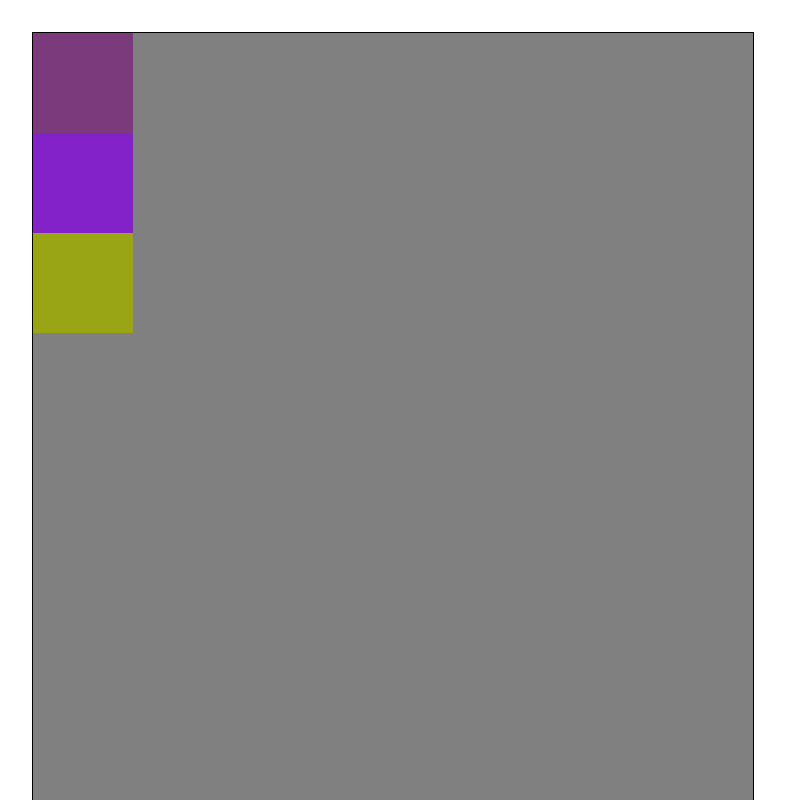
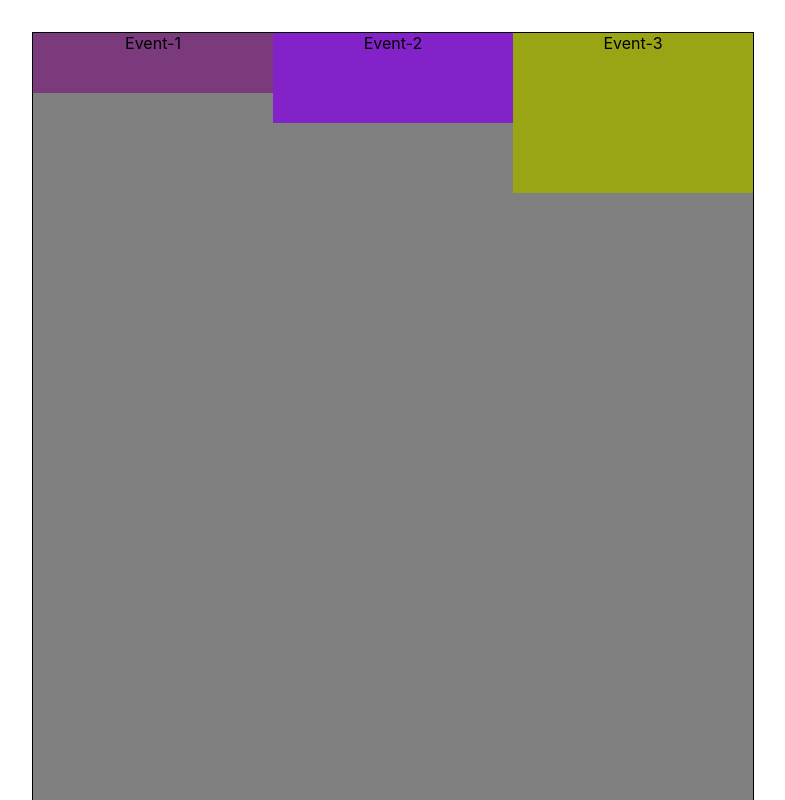
Before and after one commit to dshamilton/tm-calendar, a React (Create React App) app: page / in a window 1280 px wide. Shown: the top 800 px of the page, without its empty margins (0-785 px from the left). Built offline with nearby package versions, Linux system fonts and the light colour scheme.

Commit message:
building the event containers

```diff
--- a/src/components/CalendarEventUI.css
+++ b/src/components/CalendarEventUI.css
@@ -1,4 +1,4 @@
 .calendar-event {
-  width: 100px;
   height: 100px;
+  width: 100%;
 }
--- a/src/components/CalendarEventUI.tsx
+++ b/src/components/CalendarEventUI.tsx
@@ -1,26 +1,47 @@
 import React from 'react';
+import CalendarEvent from "../model/CalendarEvent";
 
 import './CalendarEventUI.css';
+import { isProperty } from '@babel/types';
+
+interface CalendarProps {
+  event: CalendarEvent, // Change the required prop to an optional prop.
+ };
 
 const randomColour = (): string => {
   let x = Math.floor(Math.random() * 256);
   let y = Math.floor(Math.random() * 256);
   let z = Math.floor(Math.random() * 256);
   return `rgb(${x},${y},${z})`;
-}
+};
 
-const getBackgroundColour = (): React.CSSProperties  => {
+const getBackgroundColour = (): any  => {
   return {
     backgroundColor: randomColour()
   }
+};
+
+// Builds the size and position of a CalendarEvent
+const buildEventSize = (event: CalendarEvent): any => {
+   return {
+     position: `${event.start}px`,
+     height: `${event.end - event.start}px`,
+   }
+};
+
+const buildEventUI = (event: CalendarEvent): React.CSSProperties => {
+  return {
+    ...getBackgroundColour(),
+    ...buildEventSize(event)
+  }
 }
 
-const CalendarEventUI: React.FC = (props) => {
+const CalendarEventUI: React.SFC<CalendarProps> = (props) => {
   return (
-    <div className="calendar-event" style={getBackgroundColour()}>
-
+    <div className="calendar-event" style={buildEventUI(props.event)}>
+      {props.event.name}
     </div>
   );
-}
+};
 
 export default CalendarEventUI;
--- a/src/components/CalendarUI.css
+++ b/src/components/CalendarUI.css
@@ -4,4 +4,6 @@
   height: 90vw;
   border: 1px solid #000;
   margin: 32px;
+  display: flex;
+  position: relative;
 }
--- a/src/components/CalendarUI.tsx
+++ b/src/components/CalendarUI.tsx
@@ -11,8 +11,9 @@ class CalendarUI extends React.Component {
       <div className="calendar">
         {
           /* Implement some kind of map to convery calendar events to DOM elements */
-          calendar.events.map((event) => <CalendarEventUI />)
-
+          calendar.events.map((event) =>
+            <CalendarEventUI event={event} />
+          )
         }
       </div>
     );
--- a/src/model/CalendarEvent.tsx
+++ b/src/model/CalendarEvent.tsx
@@ -1,9 +1,9 @@
 export default class CalendarEvent {
 
     constructor(
-        private start: number,
-        private end: number,
-        private name: string
+        public start: number,
+        public end: number,
+        public name: string
     ) {
        // No implementation yet
     }
```
